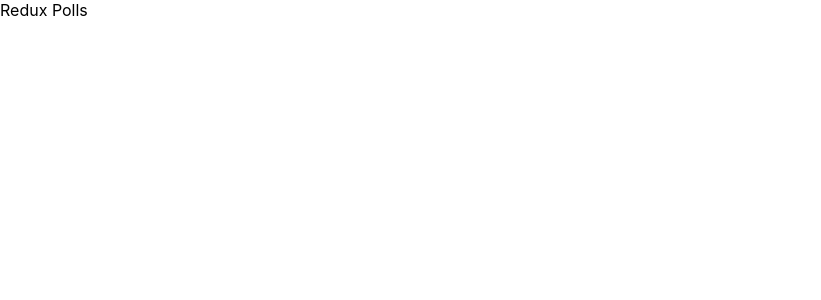
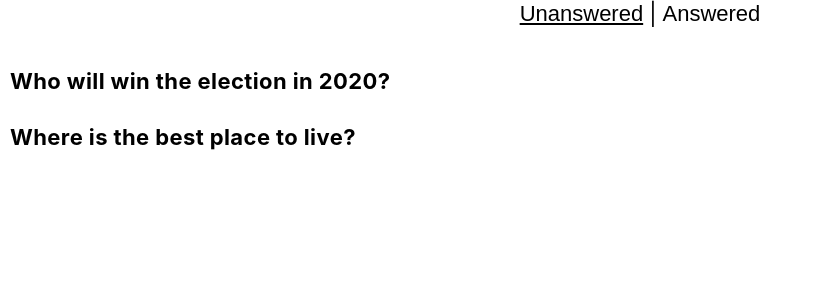
Before and after one commit to AdrianValdes/redux-polls-project, a React (Create React App) app: page / in a window 1280 px wide. Shown: the top 300 px of the page, without its empty margins (0-821 px from the left). Built offline with nearby package versions, Linux system fonts and the light colour scheme.

Commit message:
Added the dashboard and some style

```diff
--- a/src/components/App.js
+++ b/src/components/App.js
@@ -1,6 +1,7 @@
 import * as React from 'react';
 import { handleInitialData } from '../actions/shared';
 import { connect } from 'react-redux';
+import Dashboard from './Dashboard';
 
 class App extends React.Component {
   componentDidMount() {
@@ -8,11 +9,17 @@ class App extends React.Component {
   }
 
   render() {
-    return <div>Redux Polls</div>;
+    return <div>{this.props.loading === true ? null : <Dashboard />}</div>;
   }
+}
+
+function mapStateToProps(state) {
+  return {
+    loading: state.authedUser === null,
+  };
 }
 
 const mapDispatchToProps = {
   handleInitialData,
 };
-export default connect(null, mapDispatchToProps)(App);
+export default connect(mapStateToProps, mapDispatchToProps)(App);
--- /dev/null
+++ b/src/components/Dashboard.js
@@ -0,0 +1,72 @@
+import React, { Component } from 'react';
+import { connect } from 'react-redux';
+
+class Dashboard extends Component {
+  state = {
+    showAnswered: false,
+  };
+
+  showUnanswered = () => {
+    this.setState(() => ({
+      showAnswered: false,
+    }));
+  };
+
+  showAnswered = () => {
+    this.setState(() => ({
+      showAnswered: true,
+    }));
+  };
+
+  render() {
+    const { showAnswered } = this.state;
+    const { answered, unanswered } = this.props;
+
+    const list = showAnswered === true ? answered : unanswered;
+    return (
+      <React.Fragment>
+        <div className="dashboard-toggle">
+          <button
+            style={{
+              textDecoration: showAnswered === false ? 'underline' : null,
+            }}
+            onClick={this.showUnanswered}
+          >
+            Unanswered
+          </button>
+          <span> | </span>
+          <button
+            style={{
+              textDecoration: showAnswered === true ? 'underline' : null,
+            }}
+            onClick={this.showAnswered}
+          >
+            Answered
+          </button>
+        </div>
+        <ul className="dashboard-list">
+          {list.map((poll) => (
+            <li key={poll.id}>{poll.question}</li>
+          ))}
+        </ul>
+      </React.Fragment>
+    );
+  }
+}
+
+function mapStateToProps({ authedUser, polls, users }) {
+  const answers = users[authedUser].answers;
+
+  const answered = answers
+    .map((id) => polls[id])
+    .sort((a, b) => b.timestamp - a.timestamp);
+
+  const unanswered = Object.keys(polls)
+    .filter((id) => !answers.includes(id))
+    .map((id) => polls[id])
+    .sort((a, b) => b.timestamp - a.timestamp);
+
+  return { answered, unanswered };
+}
+
+export default connect(mapStateToProps)(Dashboard);
--- a/src/index.css
+++ b/src/index.css
@@ -1,13 +1,273 @@
+html {
+  font-family: proxima-nova, -apple-system, BlinkMacSystemFont, Segoe UI, Roboto,
+    Oxygen-Sans, Ubuntu, Cantarell, Helvetica Neue, sans-serif;
+  text-rendering: optimizeLegibility;
+  -webkit-font-smoothing: antialiased;
+  -moz-osx-font-smoothing: grayscale;
+  box-sizing: border-box;
+  font-size: 18px;
+}
+
 body {
   margin: 0;
-  font-family: -apple-system, BlinkMacSystemFont, 'Segoe UI', 'Roboto', 'Oxygen',
-    'Ubuntu', 'Cantarell', 'Fira Sans', 'Droid Sans', 'Helvetica Neue',
-    sans-serif;
-  -webkit-font-smoothing: antialiased;
-  -moz-osx-font-smoothing: grayscale;
+  padding: 0;
+  min-height: 100vh;
+  background: var(--black);
+  color: var(--white);
 }
 
-code {
-  font-family: source-code-pro, Menlo, Monaco, Consolas, 'Courier New',
-    monospace;
+a {
+  color: var(--gold);
+  text-decoration: none;
 }
+
+li {
+  list-style-type: none;
+}
+
+.border-container {
+  padding: 0;
+  margin: 0;
+  display: flex;
+}
+
+.border-item {
+  width: 20vw;
+  height: 12px;
+}
+
+.container {
+  position: relative;
+  max-width: 1000px;
+  min-width: 280px;
+  margin: 0 auto;
+  padding: 20px;
+}
+
+.loading {
+  margin: 0 auto;
+}
+
+.option {
+  border: 1px solid var(--white);
+  margin: 10px;
+  border-radius: 2px;
+}
+
+.option:hover {
+  border: 2px solid var(--pink);
+  cursor: pointer;
+}
+
+.chosen {
+  border: 2px solid var(--aqua);
+}
+
+.result {
+  display: flex;
+  justify-content: space-between;
+}
+
+.poll-author {
+  display: flex;
+  justify-content: center;
+  align-items: center;
+  font-weight: bold;
+  text-transform: uppercase;
+}
+
+.poll-author img {
+  width: 40px;
+  height: 40px;
+  border-radius: 20px;
+  margin: 0 10px;
+}
+
+.btn {
+  text-transform: uppercase;
+  margin: 35px auto;
+  padding: 10px;
+  border: 1px solid rgba(0, 0, 0, 0.29);
+  cursor: pointer;
+  background: #fff;
+  font-size: 16px;
+  width: 250px;
+  position: relative;
+}
+
+.btn:hover {
+  border-color: rgba(0, 0, 0, 0.5);
+  text-decoration: none;
+}
+
+.btn:focus {
+  outline: 0;
+  font-weight: 700;
+  border-width: 2px;
+}
+
+.center {
+  text-align: center;
+}
+
+.active {
+  font-weight: 900;
+}
+
+.nav {
+  margin: 30px 0;
+}
+
+.nav a {
+  margin: 5px 10px;
+}
+
+.nav:first-child {
+  padding-left: 0;
+}
+
+ul {
+  padding-left: 0;
+}
+
+li {
+  list-style-type: none;
+  padding: 10px;
+  text-decoration: none;
+}
+
+.dashboard-toggle {
+  display: flex;
+  justify-content: center;
+  align-items: center;
+  font-size: 22px;
+  margin-bottom: 30px;
+}
+
+.dashboard-toggle button {
+  border: none;
+  background: transparent;
+  font-size: 22px;
+  color: var(--gold);
+}
+
+.dashboard-list {
+  font-size: 22px;
+  letter-spacing: 0.4px;
+  font-weight: 700;
+}
+
+.dashboard-list li {
+  margin: 10px 0;
+}
+
+.dashboard-list a {
+  color: var(--white);
+}
+
+.dashboard-list a:hover {
+  font-weight: 900;
+}
+
+.add-poll-container {
+  display: flex;
+  flex-direction: column;
+  align-items: center;
+}
+
+.poll-container {
+  width: 60%;
+  margin: 0px auto;
+  display: flex;
+  flex-direction: column;
+}
+
+.question {
+  font-size: 30px;
+  text-align: center;
+}
+
+.avatar {
+  width: 40px;
+  height: 40px;
+  border-radius: 20px;
+  margin-top: 10px;
+}
+
+.user {
+  display: flex;
+}
+
+.user h1 {
+  margin: 0;
+  font-size: 30px;
+}
+
+.user img {
+  width: 40px;
+  height: 40px;
+  border-radius: 20px;
+  margin-right: 20px;
+}
+
+.user p {
+  margin-top: 6px;
+  margin-bottom: 6px;
+}
+
+@media (max-width: 500px) {
+  .poll-container {
+    width: 95%;
+    flex-direction: column;
+  }
+}
+
+.add-form {
+  margin: 0 auto;
+  width: 600px;
+}
+
+input {
+  display: block;
+  box-sizing: border-box;
+  width: 100%;
+  outline: none;
+  border: none;
+  border-radius: 0;
+  appearance: none;
+  margin-bottom: 20px;
+}
+
+.btn {
+  max-width: 240px;
+  min-width: 150px;
+  padding: 10px;
+  border: 2px solid black;
+  color: var(--white);
+  text-align: center;
+  background: var(--pink);
+  font-weight: 900;
+  font-size: 15px;
+}
+
+.btn:hover {
+  cursor: pointer;
+}
+
+.label {
+  display: block;
+  margin-bottom: 0.25em;
+  font-size: 20px;
+}
+
+.input {
+  padding: 5px;
+  border-width: 1px;
+  border-style: solid;
+  border-color: lightgray;
+  background-color: white;
+  font-size: 18px;
+}
+.input:focus {
+  border-color: gray;
+}
```
